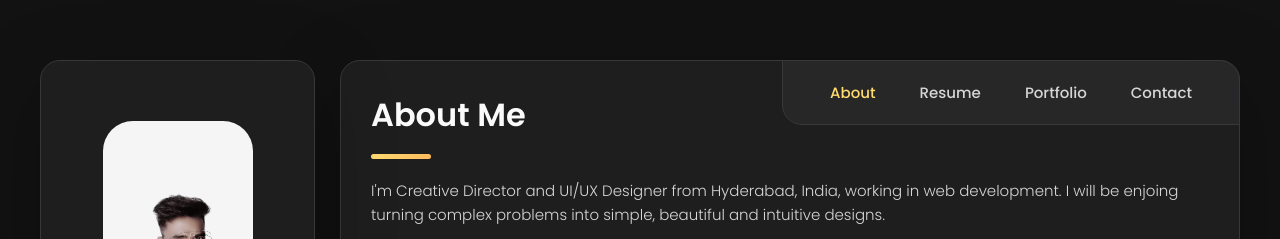
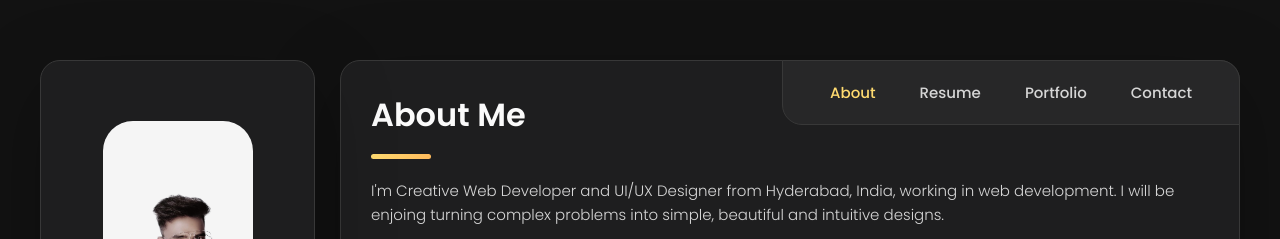
Before and after one commit to karthikkumarambati/karthik_kumar, a plain HTML site: page index.html in a window 1280 px wide. Shown: the top 239 px of the page. Drawn offline with nearby package versions, Linux system fonts and the light colour scheme.

Commit message:
Update index.html

```diff
--- a/index.html
+++ b/index.html
@@ -194,7 +194,7 @@
 
         <section class="about-text">
           <p>
-            I'm Creative Director and UI/UX Designer from Hyderabad, India, working in web development.
+            I'm Creative Web Developer and UI/UX Designer from Hyderabad, India, working in web development.
             I will be enjoing
             turning complex problems into simple, beautiful and intuitive designs.
           </p>
```
